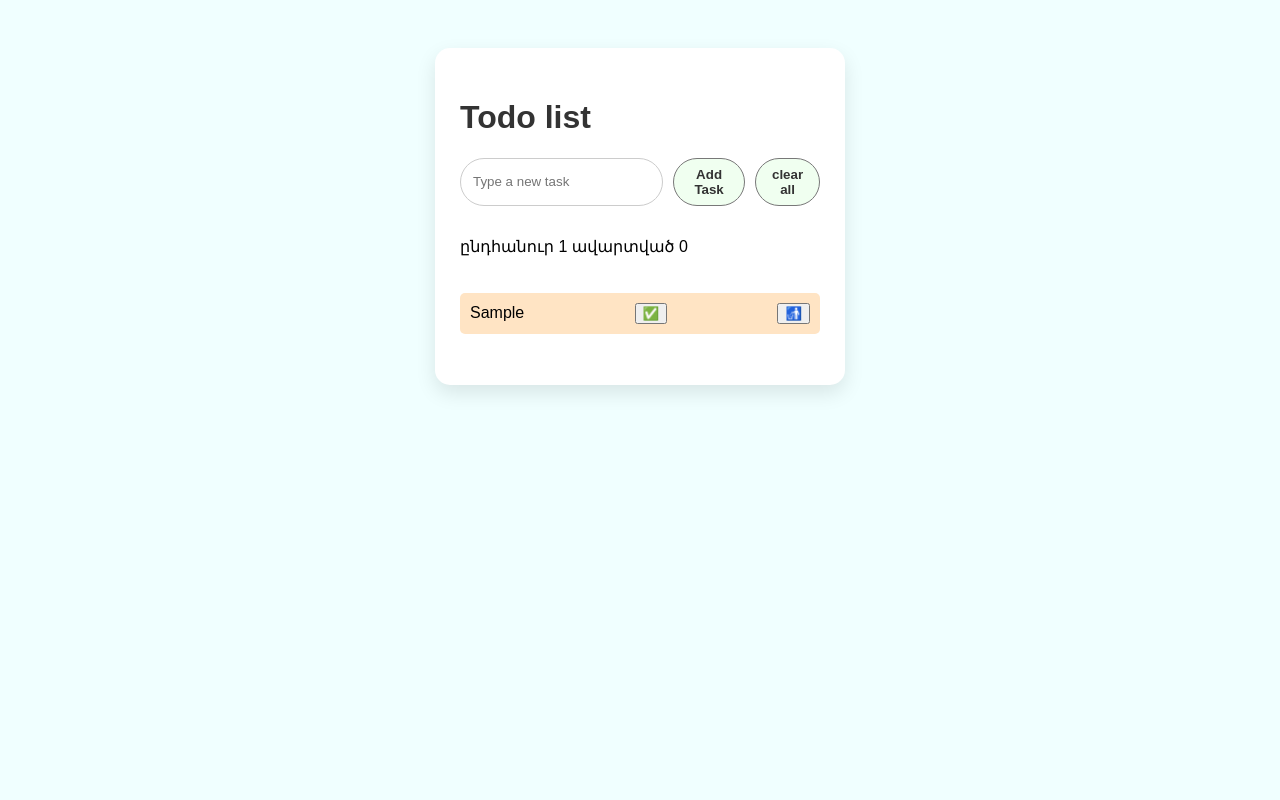
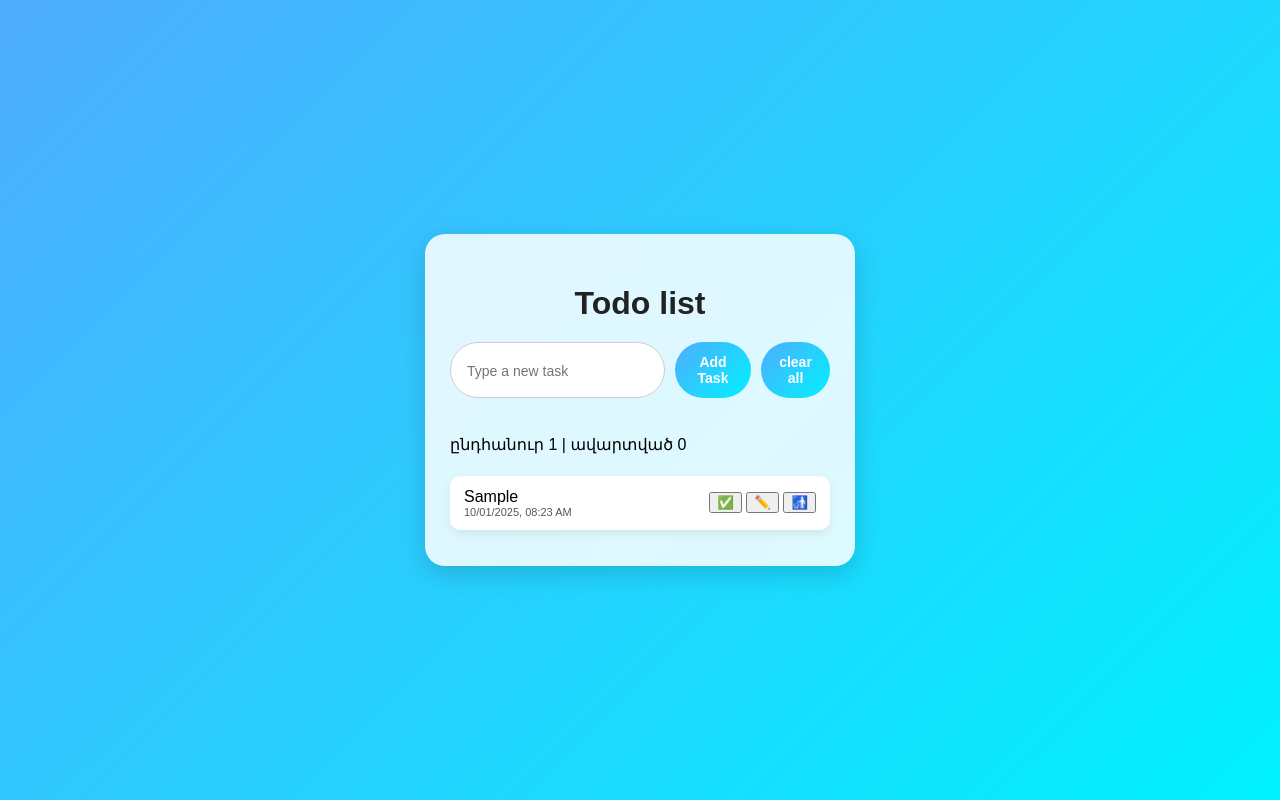
Before and after one commit to Amailya/todo., a plain HTML site: page index.html in a window 1280 px wide. Both pictures are taken after typing "Sample" into the empty fields and a click on the button "Add Task". Drawn offline with Linux system fonts and the light colour scheme.

Commit message:
developer

```diff
--- a/css/style.css
+++ b/css/style.css
@@ -1,19 +1,26 @@
-body{
- background-color: azure;
- font-family: Arial, sans-serif;
+body {
+  background: linear-gradient(135deg, #4facfe, #00f2fe);
   display: flex;
   justify-content: center;
-padding: 40px 0;
+  align-items: center;
+  min-height: 100vh;
+  margin: 0;
+  font-family: 'Poppins', sans-serif;
 }
-h1{
-    color:#333;
+
+h1 {
+  color: #222;
+  text-align: center;
+  margin-bottom: 20px;
 }
+
 .app-cotainer {
-      background-color: white;
+  background: rgba(255, 255, 255, 0.85);
+  backdrop-filter: blur(12px);
   padding: 30px 25px;
-      border-radius: 15px;
-      box-shadow: 0 8px 20px rgba(0,0,0,0.1);
-      width: 360px;
+  border-radius: 20px;
+  box-shadow: 0 8px 25px rgba(0,0,0,0.15);
+  width: 380px;
 
   display: flex;
   flex-direction: column;
@@ -23,39 +30,52 @@ h1{
 .input-container {
   display: flex;
   gap: 10px;
-      margin-bottom: 15px;
+  margin-bottom: 20px;
 }
+
 .input-container input {
   flex: 1;
-      padding: 8px 12px;
-      border-radius: 25px;
+  padding: 12px 16px;
+  border-radius: 30px;
   border: 1px solid #ccc;
   outline: none;
+  font-size: 14px;
 }
+
+.input-container input:focus {
+  border-color: #4facfe;
+  box-shadow: 0 0 6px rgba(79,172,254,0.4);
+}
+
 .input-container button {
-      padding: 8px 12px;
-      border-radius: 25px;
-      border: 1px solid #787878;
+  padding: 12px 16px;
+  border-radius: 30px;
+  border: none;
   cursor: pointer;
   font-weight: bold;
-      background-color: honeydew;
-      color: #333;
+  font-size: 14px;
+  background: linear-gradient(135deg, #4facfe, #00f2fe);
+  color: white;
+}
 
+ul {
+  list-style-type: none;
+  padding: 0;
+  margin: 0;
 }
-ul{
-    list-style-type: none;
-    padding:0;
-}
-li{
-    background-color: bisque;
-    margin:5px 0;
-    padding: 10px;
+
+li {
+  background: white;
+  margin: 6px 0;
+  padding: 12px 14px;
   display: flex;
   justify-content: space-between;
   align-items: center;
-    border-radius: 5px;
+  border-radius: 10px;
+  box-shadow: 0 4px 10px rgba(0,0,0,0.08);
 }
-.completed{
+
+.completed {
   text-decoration: line-through;
-    color:#333;
+  color: #999;
 }
--- a/main.js
+++ b/main.js
@@ -1,58 +1,85 @@
 let tasks=[]
 
-//Add Task()
+// ✅ Add Task
 function addTask(task){
     if(task.trim() === "") return
-    tasks.push({text: task, completed: false})
+    const now = new Date()
+    const dateTime = now.toLocaleString("hy-AM", {
+        year: "numeric",
+        month: "2-digit",
+        day: "2-digit",
+        hour: "2-digit",
+        minute: "2-digit"
+    })
+
+    tasks.push({text: task, completed: false, createdAt: dateTime})
     renderTasks()
 }
 
-//deleteTask()
-
+// 🗑️ Delete Task
 function deleteTask(index){
     tasks.splice(index, 1)
     renderTasks()
 }
 
-//toggleTask()
+// 🔄 Toggle Task (avartvac ↔ chi avartvac)
 function toggleTask(index){
- tasks[index].completed = true
-
+    tasks[index].completed = !tasks[index].completed
     renderTasks()
-
 }
 
-//renderTasks()
+// ✏️ Edit Task
+function editTask(index){
+    const newName = prompt("Նոր անուն գրիր:", tasks[index].text)
+    if(newName !== null && newName.trim() !== ""){
+        tasks[index].text = newName.trim()
+        renderTasks()
+    }
+}
 
+// 🎨 Render Tasks
 function renderTasks(){
     const tasklist = document.getElementById('tasklist')
     tasklist.innerHTML = ""
 
+    // 📌 Sort →
+    tasks.sort((a, b) => a.completed - b.completed)
+
     tasks.forEach((task, index) =>{
         const li = document.createElement('li')
         li.className = task.completed ? "completed"  : ""
-     li.innerHTML = `<span>${task.text} </span>
+        li.innerHTML = `
+            <div style="flex:1">
+              <span>${task.text}</span>
+              <small style="display:block; font-size:11px; color:#555;">${task.createdAt}</small>
+            </div>
+            <div>
               <button onClick="toggleTask(${index})">✅</button>
-     <button onClick="deleteTask(${index})">🚮</button>`
-
+              <button onClick="editTask(${index})">✏️</button>
+              <button onClick="deleteTask(${index})">🚮</button>
+            </div>
+        `
         tasklist.appendChild(li)
     })
+
     taskCount()
 }
+
+// 📊 Task Count
 function taskCount(){
-let count = tasks.length;
-let completedount =tasks.filter(task => task.completed === true).length
-console.log(completedount)
+    let count = tasks.length
+    let completedCount = tasks.filter(task => task.completed === true).length
     const countEl = document.getElementById("taskCount")
-    countEl.textContent = `ընդհանուր  ${count} ավարտված ${completedount}`
+    countEl.textContent = `ընդհանուր ${count} | ավարտված ${completedCount}`
 }
 
-
+// 🎯 Events
 document.getElementById('taskbutton').addEventListener('click', ()=>{
     const input = document.getElementById('taskinput')
     addTask(input.value)
     input.value =""
 })
+
 document.getElementById("deletTaskBtn").addEventListener('click', () =>{
     tasks.length = 0
     renderTasks()
```
Also changed, not shown: image/done_outline_24dp_1F1F1F_FILL0_wght400_GRAD0_opsz24.png (added). Lines whose indentation alone changed are shown as unchanged.
